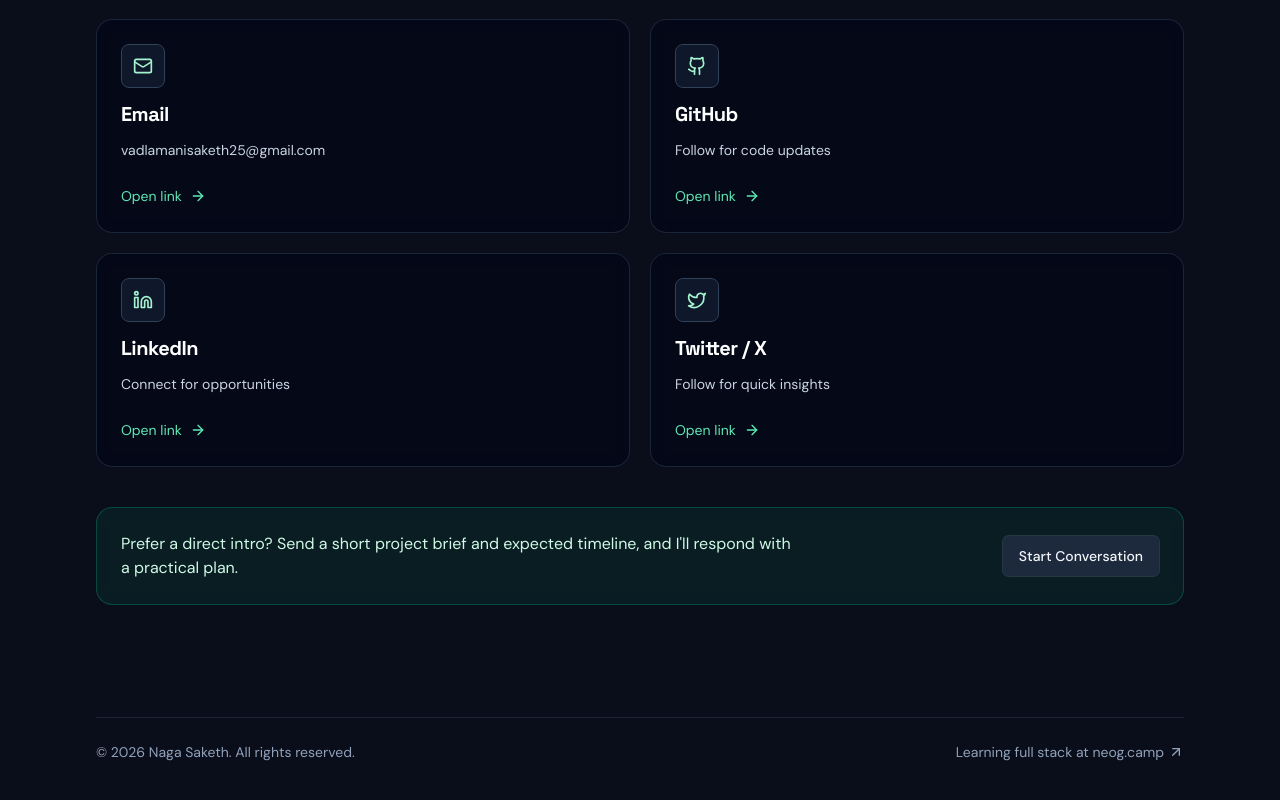
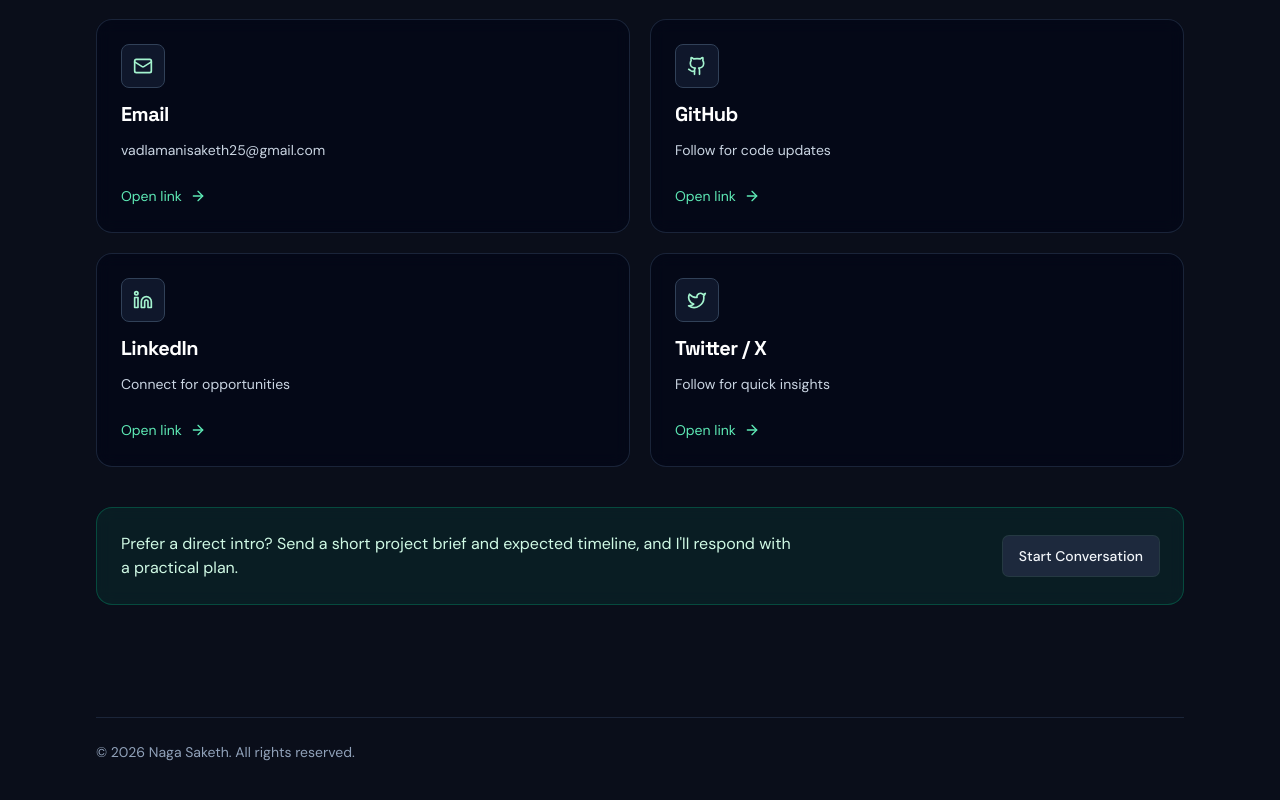
Before and after one commit to NagaaSaketh/Portfolio, a React (Vite) app: page / in a window 1280 px wide. Shown: the part 3389-4189 px from the top of the page. Built offline with nearby package versions, Linux system fonts and the light colour scheme.

Commit message:
chore:removed a tag from footer

```diff
--- a/src/components/Footer.jsx
+++ b/src/components/Footer.jsx
@@ -10,15 +10,6 @@ const Footer = () => {
         <Separator className="mb-6" />
         <div className="fade-up flex flex-wrap items-center justify-between gap-4 text-sm text-slate-400">
           <p>&copy; {new Date().getFullYear()} Naga Saketh. All rights reserved.</p>
-          <a
-            className="inline-flex items-center gap-1 text-emerald-300 hover:text-emerald-200"
-            href="https://neog.camp"
-            rel="noopener noreferrer"
-            target="_blank"
-          >
-            Learning full stack at neog.camp
-            <ArrowUpRight className="h-4 w-4" />
-          </a>
         </div>
       </div>
 
--- a/src/components/Header.jsx
+++ b/src/components/Header.jsx
@@ -2,6 +2,7 @@ import { Sparkles } from "lucide-react";
 import devLogo from "@/assets/dev.png";
 import { Button } from "@/components/ui/button";
 import { Separator } from "@/components/ui/separator";
+
 
 const navItems = [
   { href: "#about", label: "About" },
```
Also changed, not shown: jsconfig.json (added, +8 -0 lines), package.json (+5 -2 lines), 1 other file (tests, documents, lock files or other folders).
